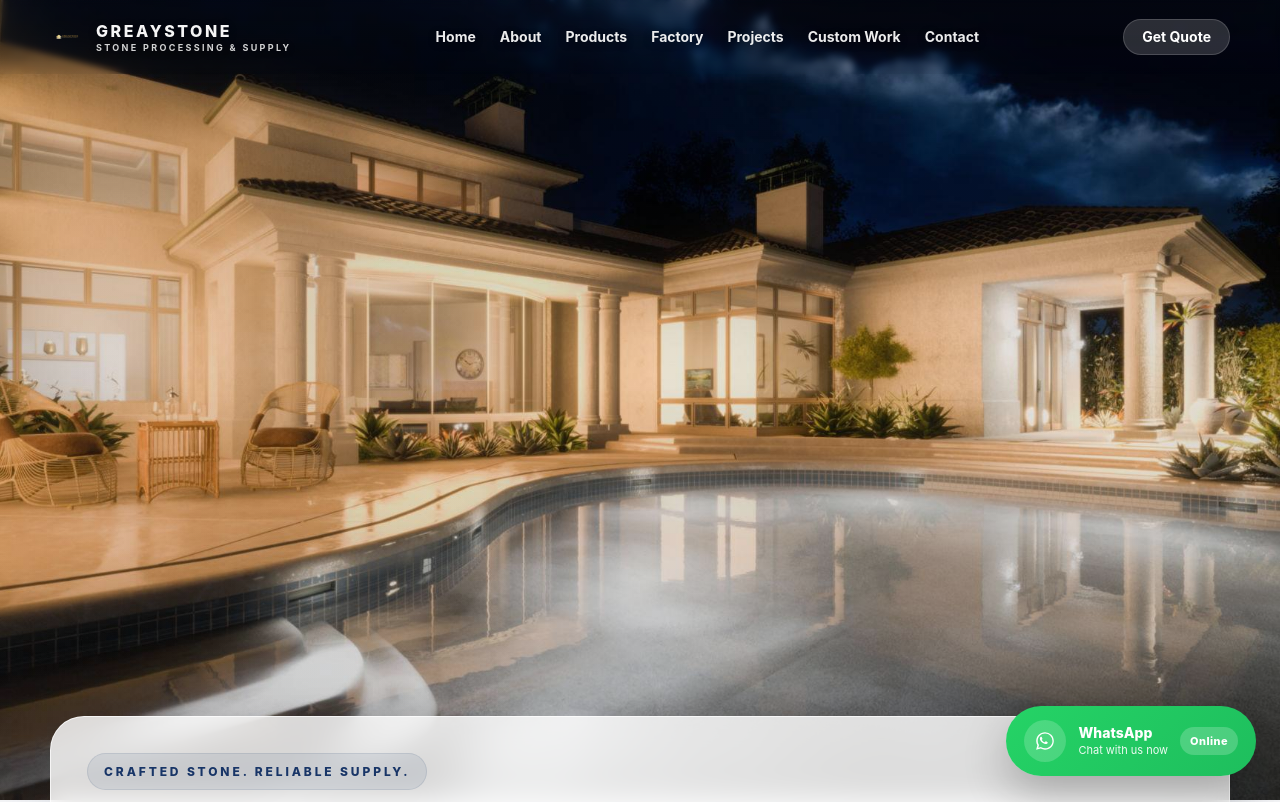
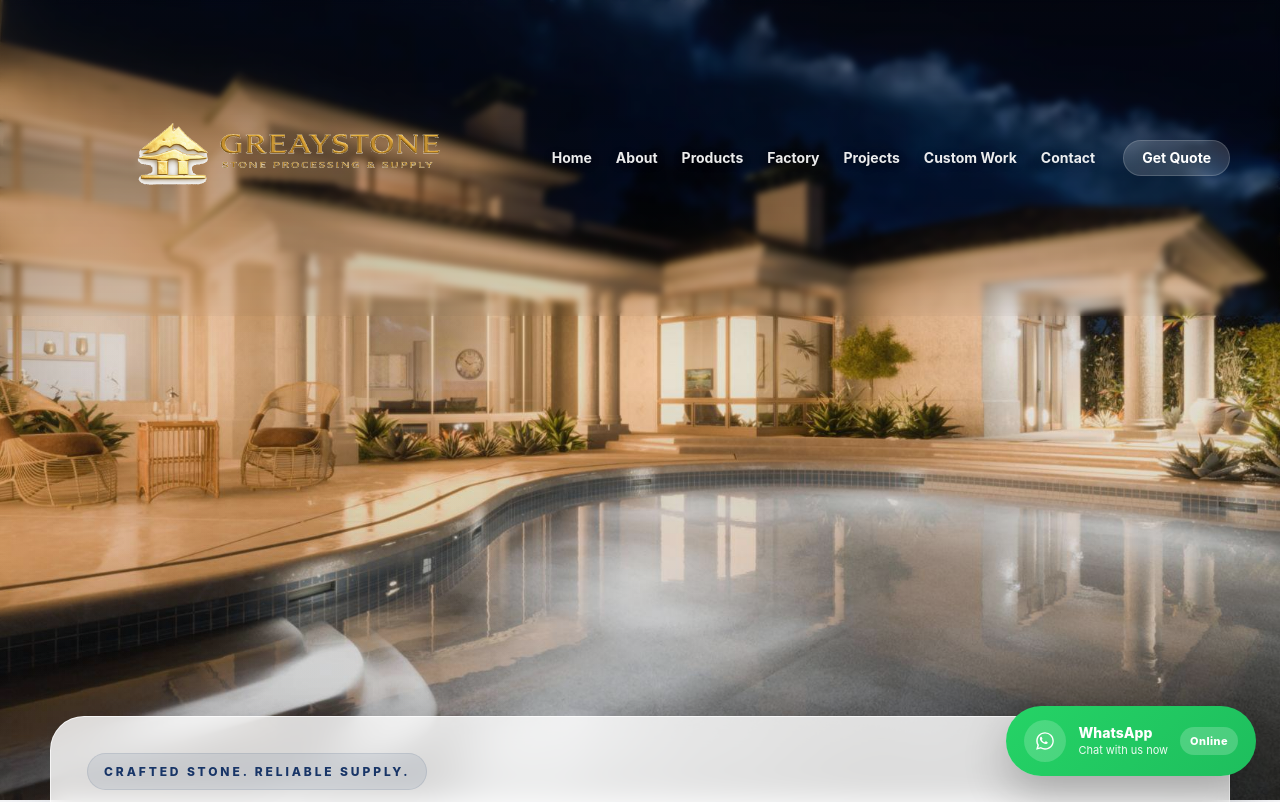
Before and after one commit to sijiu8520-debug/Repository-name-greaystone-website, a React (Vite) app: page / in a window 1280 px wide. Shown: the top 802 px of the page. Built offline with nearby package versions, Linux system fonts and the light colour scheme.

Commit message:
Update App.jsx

```diff
--- a/src/App.jsx
+++ b/src/App.jsx
@@ -115,12 +115,8 @@ export default function App() {
     <div className="site-shell">
       <header className="site-header site-header-overlay">
         <div className="container header-inner">
-          <a href="#home" className="brand brand-full">
-            <img src="/logo.png" alt="GREAYSTONE icon" className="logo-mark" />
-            <div className="brand-copy">
-              <div className="brand-name">GREAYSTONE</div>
-              <div className="brand-subtitle">STONE PROCESSING & SUPPLY</div>
-            </div>
+          <a href="#home" className="brand">
+            <img src="/logo.png" alt="GREAYSTONE" className="logo-header" />
           </a>
 
           <nav className="desktop-nav">
```
